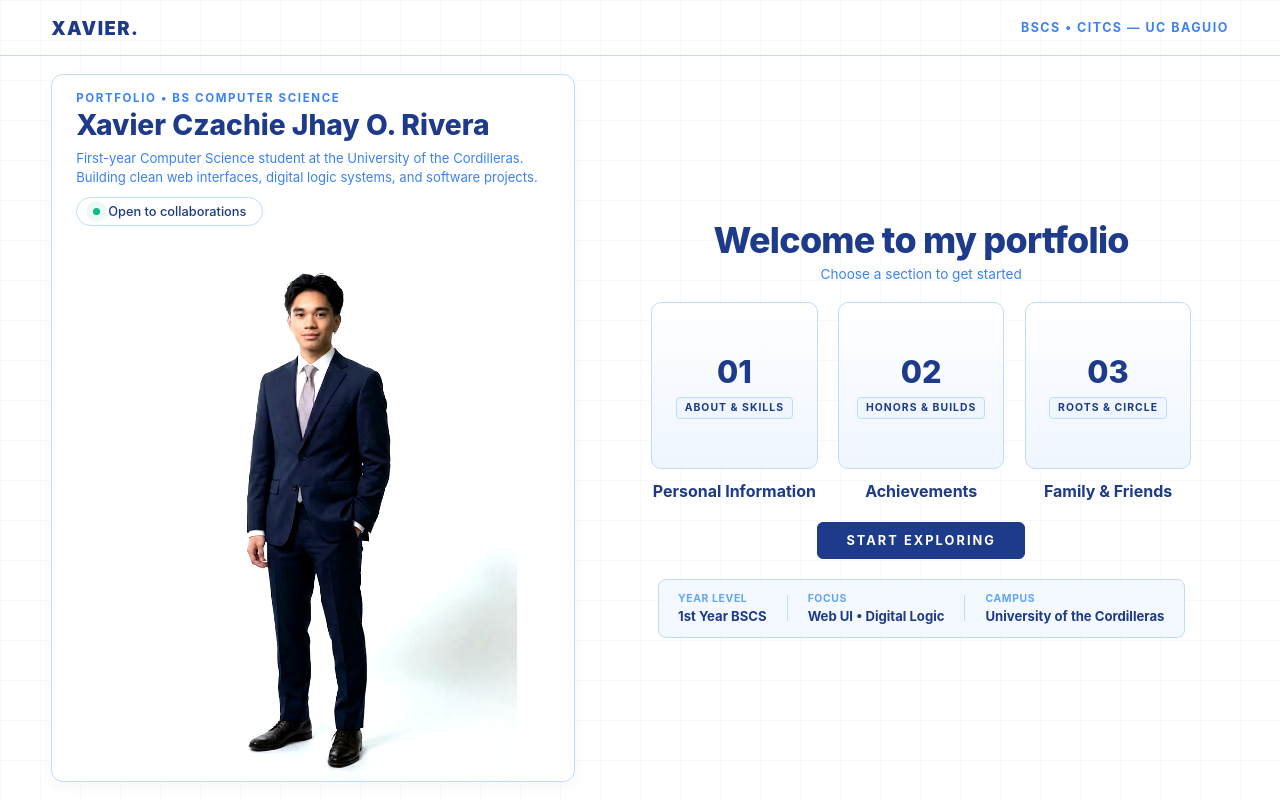
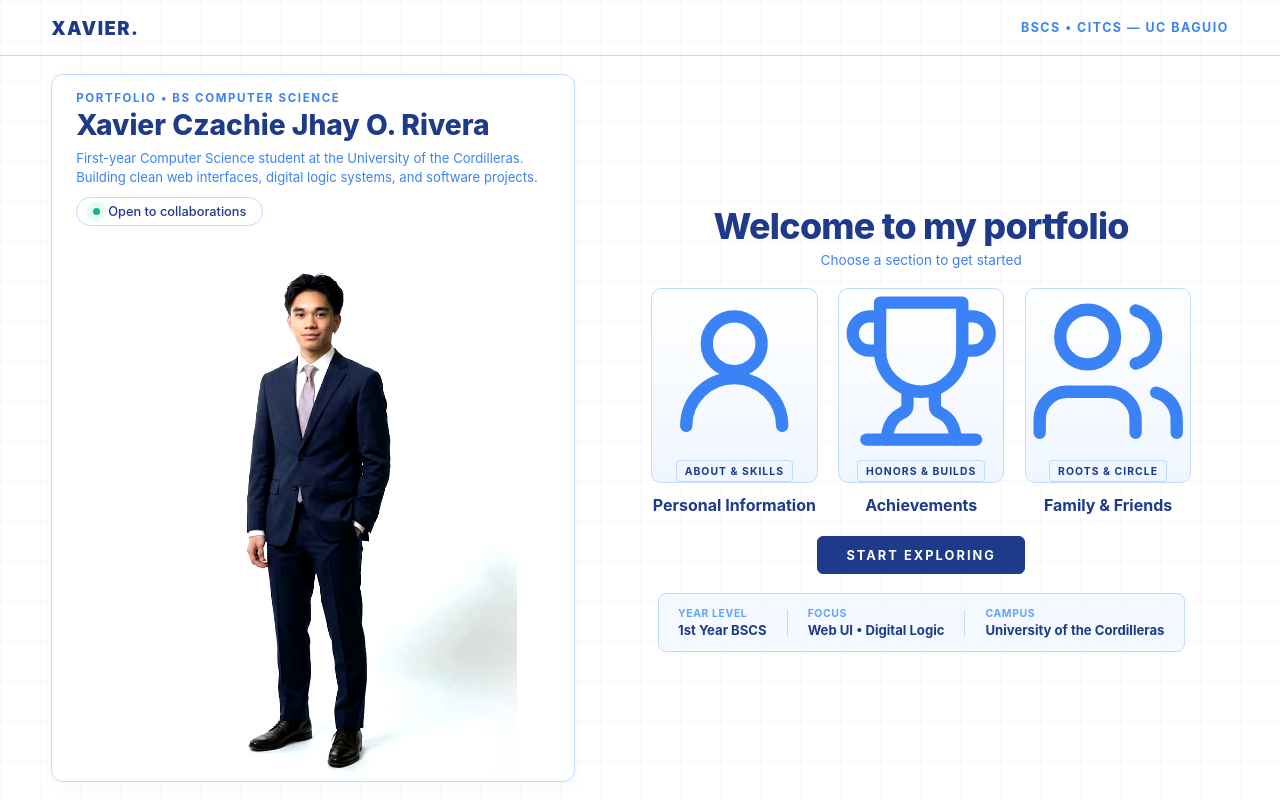
Before and after one commit to xavivi070419/portfolio-website, a plain HTML site: page index.html in a window 1280 px wide. Drawn offline with Linux system fonts and the light colour scheme.

Commit message:
Update index.html

```diff
--- a/index.html
+++ b/index.html
@@ -38,25 +38,43 @@
       <p class="picker-sub">Choose a section to get started</p>
 
       <div class="picker-grid">
+        <!-- Personal Information: User / ID Profile Icon -->
         <a href="personal-info.html" class="picker-card">
           <div class="picker-avatar">
-            <span class="avatar-code">01</span>
+            <svg class="avatar-icon" viewBox="0 0 24 24" fill="none" stroke="currentColor" stroke-width="1.8" stroke-linecap="round" stroke-linejoin="round" aria-hidden="true">
+              <circle cx="12" cy="8" r="4"></circle>
+              <path d="M5 20a7 7 0 0 1 14 0"></path>
+            </svg>
             <span class="avatar-tag">ABOUT &amp; SKILLS</span>
           </div>
           <span class="picker-label">Personal Information</span>
         </a>
 
+        <!-- Achievements: Trophy / Award Icon -->
         <a href="achievements.html" class="picker-card">
           <div class="picker-avatar">
-            <span class="avatar-code">02</span>
+            <svg class="avatar-icon" viewBox="0 0 24 24" fill="none" stroke="currentColor" stroke-width="1.8" stroke-linecap="round" stroke-linejoin="round" aria-hidden="true">
+              <path d="M6 9H4.5a2.5 2.5 0 0 1 0-5H6"></path>
+              <path d="M18 9h1.5a2.5 2.5 0 0 0 0-5H18"></path>
+              <path d="M4 22h16"></path>
+              <path d="M10 14.66V17c0 .55-.47.98-.97 1.21C7.85 18.75 7 20.24 7 22"></path>
+              <path d="M14 14.66V17c0 .55.47.98.97 1.21C16.15 18.75 17 20.24 17 22"></path>
+              <path d="M18 2H6v7a6 6 0 0 0 12 0V2Z"></path>
+            </svg>
             <span class="avatar-tag">HONORS &amp; BUILDS</span>
           </div>
           <span class="picker-label">Achievements</span>
         </a>
 
+        <!-- Family & Friends: Users / Community Group Icon -->
         <a href="family.html" class="picker-card">
           <div class="picker-avatar">
-            <span class="avatar-code">03</span>
+            <svg class="avatar-icon" viewBox="0 0 24 24" fill="none" stroke="currentColor" stroke-width="1.8" stroke-linecap="round" stroke-linejoin="round" aria-hidden="true">
+              <path d="M16 21v-2a4 4 0 0 0-4-4H6a4 4 0 0 0-4 4v2"></path>
+              <circle cx="9" cy="7" r="4"></circle>
+              <path d="M22 21v-2a4 4 0 0 0-3-3.87"></path>
+              <path d="M16 3.13a4 4 0 0 1 0 7.75"></path>
+            </svg>
             <span class="avatar-tag">ROOTS &amp; CIRCLE</span>
           </div>
           <span class="picker-label">Family &amp; Friends</span>
```
